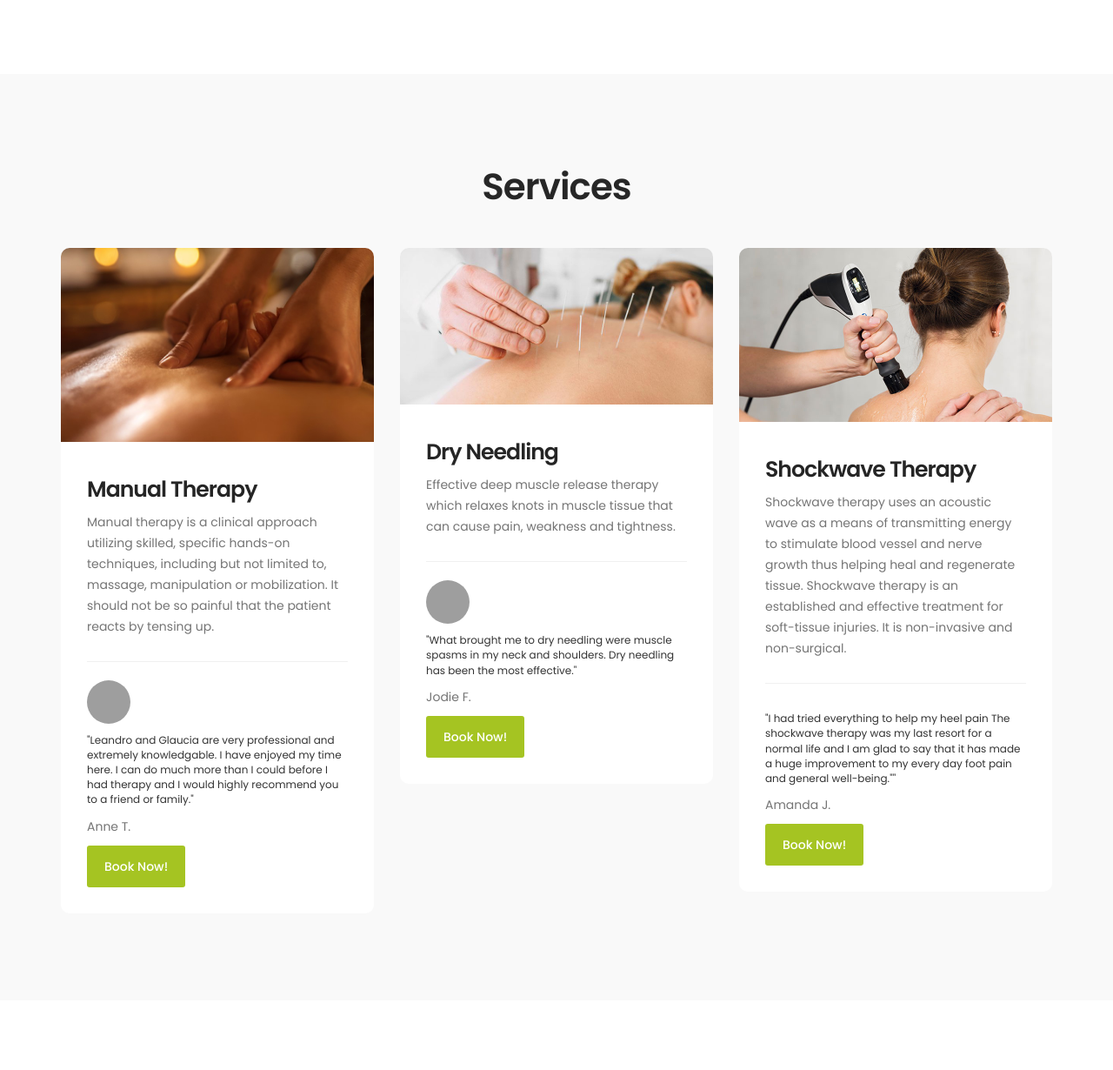
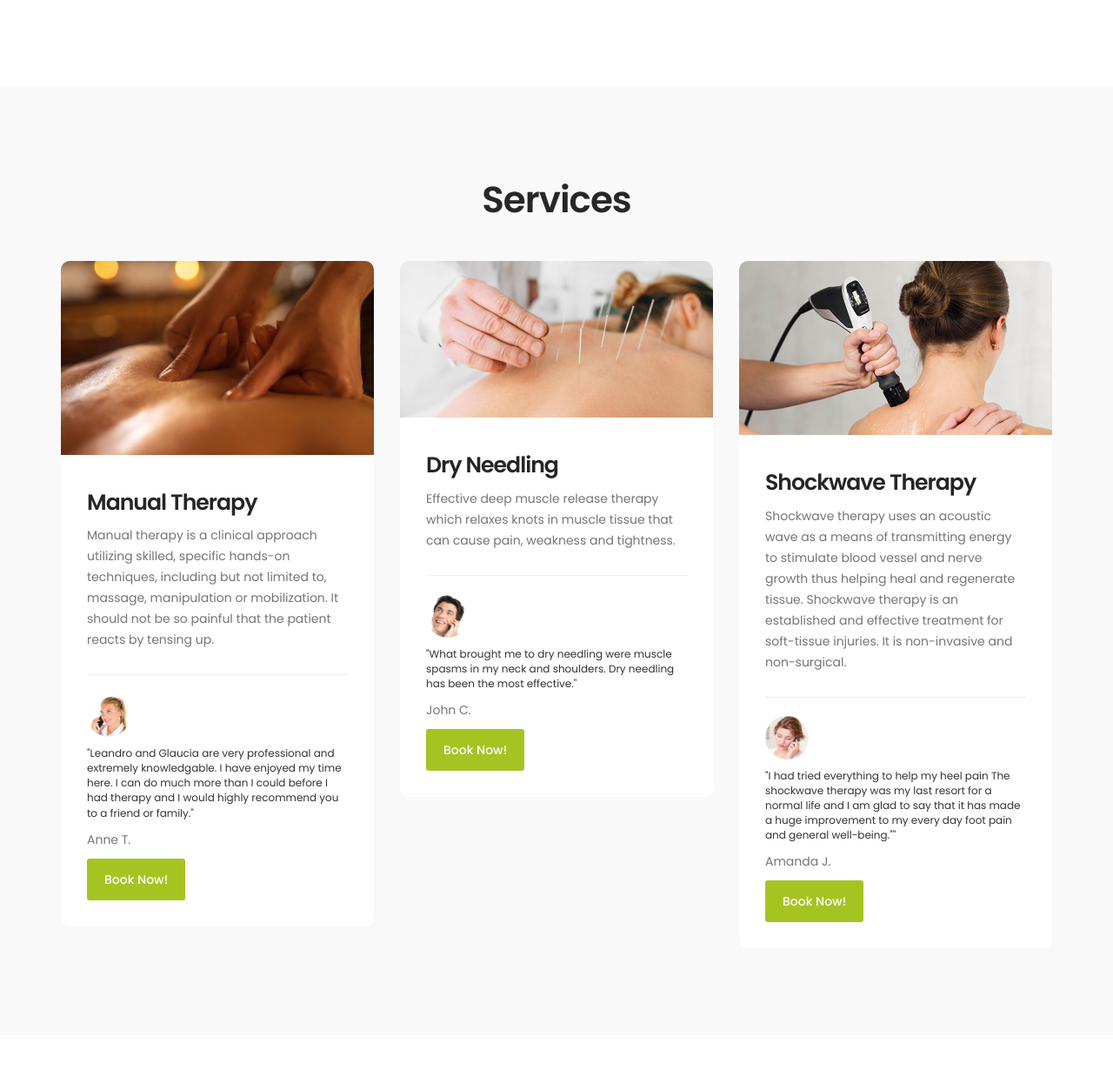
Before and after one commit to Doc-Le/PhysioActivities, a Django app: page / in a window 1280 px wide. Shown: the part 2071-3301 px from the top of the page at 87% size. Run offline with Django 4.2, Linux system fonts and the light colour scheme; parts of the project's set-up code (start-up, migrations or seed data) failed here and were passed over; some libraries are stand-ins or nearby versions; grey boxes are pictures that could not be loaded.

Commit message:
changed static images

```diff
--- a/home/templates/home/index.html
+++ b/home/templates/home/index.html
@@ -81,14 +81,14 @@
              <div class="row">
 
                   <div class="col-md-6 col-sm-6">
-                       <div class="about-info">
-                            <h2 class="wow fadeInUp" data-wow-delay="0.1s">Meet the Team</h2>
-                       </div>
+                          <div class="section-title wow fadeInUp" data-wow-delay="0.1s">
+                         <h2>Meet the Team</h2>
+                    </div>
                   </div>
                   <div class="clearfix"></div>
                   <div class="col-md-4 col-sm-6">
                        <div class="team-thumb wow fadeInUp" data-wow-delay="0.2s">
-                            <img src="{% static 'images/male-silhouette-head_368618.jpg' %}" class="img-responsive" alt="">
+                            <img src="{% static 'images/male-silhouette-head.jpg' %}" class="img-responsive" alt="">
 
                             <div class="team-info">
                                  <h3>Leandro De Araujo</h3>
@@ -117,7 +117,7 @@
 
                   <div class="col-md-4 col-sm-6">
                        <div class="team-thumb wow fadeInUp" data-wow-delay="0.4s">
-                            <img src="{% static 'images/female-silhouette_368619.jpg' %}" class="img-responsive" alt="">
+                            <img src="{% static 'images/female-silhouette1.jpg' %}" class="img-responsive" alt="">
 
                             <div class="team-info">
                                  <h3>Glaucia De Araujo</h3>
@@ -145,7 +145,7 @@
 
                   <div class="col-md-4 col-sm-6">
                        <div class="team-thumb wow fadeInUp" data-wow-delay="0.6s">
-                            <img src="{% static 'images/male-silhouette-head_368618.jpg' %}" class="img-responsive" alt="">
+                            <img src="{% static 'images/male-silhouette-head.jpg' %}" class="img-responsive" alt="">
 
                             <div class="team-info">
                                  <h3>Mark Stuart</h3>
@@ -199,7 +199,7 @@
                                  <h3><a href="news-detail.html">Manual Therapy</a></h3>
                                  <p>Manual therapy is a clinical approach utilizing skilled, specific hands-on techniques, including but not limited to, massage, manipulation or mobilization. It should not be so painful that the patient reacts by tensing up.</p>
                                  <div class="author">
-                                      <img src="{% static 'images/comment3.png' %}" class="img-responsive" alt="">
+                                      <img src="{% static 'images/woman-talking-on-a-phone.jpg' %}" class="img-responsive" alt="">
                                       <div class="author-info">
                                            <h6>"Leandro and Glaucia are very professional and extremely knowledgable.  I have enjoyed my time here.  I can do much more than I could before I had therapy and I would highly recommend you to a friend or family."</h6>
                                            <p>Anne T.</p>
@@ -220,10 +220,10 @@
                                  <h3><a href="news-detail.html">Dry Needling</a></h3>
                                  <p>Effective deep muscle release therapy which relaxes knots in muscle tissue that can cause pain, weakness and tightness.</p>
                                  <div class="author">
-                                      <img src="{% static 'images/comment3.png' %}" class="img-responsive" alt="">
+                                      <img src="{% static 'images/mantalk.jpg' %}" class="img-responsive" alt="">
                                       <div class="author-info">
                                            <h6>"What brought me to dry needling were muscle spasms in my neck and shoulders. Dry needling has been the most effective."</h6>
-                                           <p>Jodie F.</p>
+                                           <p>John C.</p>
                                       </div>
                                       <a href="/appointment" class="section-btn btn btn-default smoothScroll">Book Now!</a>
                                  </div>
@@ -241,7 +241,7 @@
                                  <h3><a href="news-detail.html">Shockwave Therapy</a></h3>
                                  <p>Shockwave therapy uses an acoustic wave as a means of transmitting energy to stimulate blood vessel and nerve growth thus helping heal and regenerate tissue. Shockwave therapy is an established and effective treatment for soft-tissue injuries. It is non-invasive and non-surgical.</p>
                                  <div class="author">
-
+                                   <img src="{% static 'images/wT1.jpg' %}" class="img-responsive" alt="">
                                      <div class="author-info">
                                            <h6> "I had tried everything to help my heel pain
                                              The shockwave therapy was my last resort for a normal life and I am glad to say that it has made a huge improvement to my every day foot pain and general well-being.""
@@ -265,7 +265,7 @@
              <div class="row">
 
                   <div class="col-md-6 col-sm-6">
-                       <img src="{% static 'images/appointment-image.jpg' %}" class="img-responsive" alt="">
+                       <img src="{% static 'images/home1.jpg' %}" class="img-responsive" alt="">
                   </div>
 
                   <div class="col-md-6 col-sm-6">
@@ -315,12 +315,10 @@
    <section id="google-map">
         <!-- How to change your own map point
           1. Go to Google Maps
-          2. Click on your location point
-          3. Click "Share" and choose "Embed map" tab
-          4. Copy only URL and paste it within the src="" field below
+
   -->
         <iframe
-             src="https://www.google.com/maps/embed?pb=!1m18!1m12!1m3!1d3647.3030413476204!2d100.5641230193719!3d13.757206847615207!2m3!1f0!2f0!3f0!3m2!1i1024!2i768!4f13.1!3m3!1m2!1s0x0%3A0xf51ce6427b7918fc!2sG+Tower!5e0!3m2!1sen!2sth!4v1510722015945"
+             src="https://www.google.com/maps/embed?pb=!1m18!1m12!1m3!1d2402.267121867944!2d-6.043053384175349!3d52.97959717990377!2m3!1f0!2f0!3f0!3m2!1i1024!2i768!4f13.1!3m3!1m2!1s0x4867b0cb4415677b%3A0x26c6d36061c9249a!2sTearmann%2C%201%20High%20St%2C%20Wicklow%2C%20A67%20DK44!5e0!3m2!1sen!2sie!4v1640895612878!5m2!1sen!2sie"
              width="100%" height="350" frameborder="0" style="border:0" allowfullscreen></iframe>
    </section>
 {% endblock %}
```
